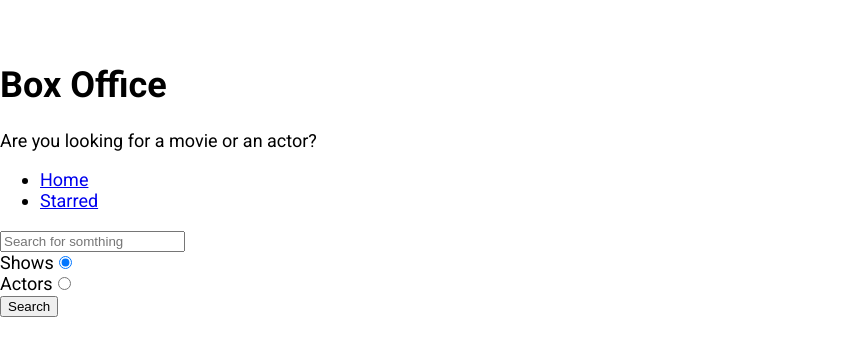
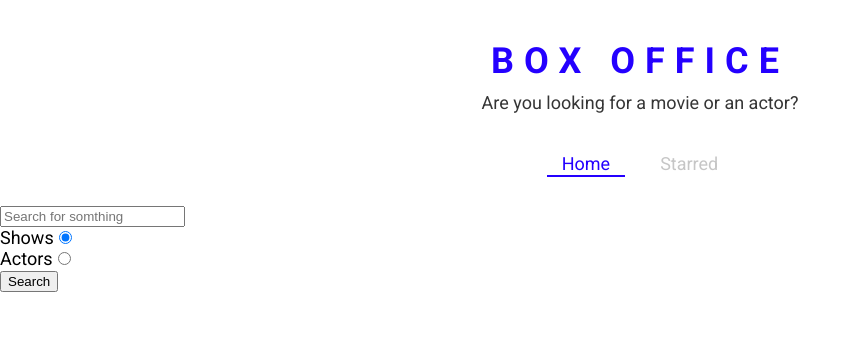
Before and after one commit to Gagandeep-Singh65/box-office, a React (Create React App) app: page / in a window 1280 px wide. Shown: the top 356 px of the page, without its empty margins (0-861 px from the left). Built offline with nearby package versions, Linux system fonts and the light colour scheme; no server answers.

Commit message:
defined theme for styled components and created a few styled components

```diff
--- a/src/App.jsx
+++ b/src/App.jsx
@@ -1,13 +1,24 @@
 import React from 'react';
 /*eslint-disable*/
 import { Switch, Route } from 'react-router-dom';
+
+import { ThemeProvider } from 'styled-components';
 
 import Home from './pages/Home';
 import Show from './pages/Show';
 import Starred from './pages/Starred';
 
+const theme = {
+  mainColors: {
+    blue: '#2400ff',
+    gray: '#c6c6c6',
+    dark: '#353535',
+  },
+};
+
 function App() {
   return (
+    <ThemeProvider theme={theme}>
       <Switch>
         <Route exact path="/">
           <Home />
@@ -24,6 +35,7 @@
           <div>Not Found</div>
         </Route>
       </Switch>
+    </ThemeProvider>
   );
 }
 
--- a/src/components/Navbar.jsx
+++ b/src/components/Navbar.jsx
@@ -1,5 +1,6 @@
 import React from 'react';
-import { Link } from 'react-router-dom';
+import { useLocation } from 'react-router-dom';
+import { NavList, LinkStyled } from './Navbar.styled';
 
 const LINKS = [
   { to: '/', text: 'Home' },
@@ -7,15 +8,21 @@
 ];
 
 const Navbar = () => {
+  const location = useLocation();
   return (
     <div>
-      <ul>
+      <NavList>
         {LINKS.map(item => (
           <li key={item.to}>
-            <Link to={item.to}>{item.text}</Link>
+            <LinkStyled
+              to={item.to}
+              className={item.to === location.pathname ? 'active' : ''}
+            >
+              {item.text}
+            </LinkStyled>
           </li>
         ))}
-      </ul>
+      </NavList>
     </div>
   );
 };
--- /dev/null
+++ b/src/components/Navbar.styled.jsx
@@ -0,0 +1,41 @@
+import styled from 'styled-components';
+import { Link } from 'react-router-dom';
+
+export const NavList = styled.ul`
+  display: flex;
+  justify-content: center;
+  list-style: none;
+  margin: 0 0 30px;
+  padding: 0;
+`;
+
+export const LinkStyled = styled(Link)`
+  margin: 0 10px;
+  padding: 3px 15px;
+  position: relative;
+  text-decoration: none;
+  color: ${({ theme }) => theme.mainColors.gray};
+  &.active {
+    color: ${({ theme }) => theme.mainColors.blue};
+    &:after {
+      content: '';
+      position: absolute;
+      display: block;
+      height: 2px;
+      left: 0%;
+      bottom: 0;
+      background-color: ${({ theme }) => theme.mainColors.blue};
+      animation: slide-in 0.3s ease-in forwards;
+      @keyframes slide-in {
+        from {
+          left: 50%;
+          width: 0;
+        }
+        to {
+          left: 0%;
+          width: 100%;
+        }
+      }
+    }
+  }
+`;
--- a/src/components/Title.jsx
+++ b/src/components/Title.jsx
@@ -1,11 +1,12 @@
 import React from 'react';
+import { TitleWrapper } from './Title.styled';
 
 const Title = ({ title, subtitle }) => {
   return (
-    <div>
+    <TitleWrapper>
       <h1>{title}</h1>
       <p>{subtitle}</p>
-    </div>
+    </TitleWrapper>
   );
 };
 
--- /dev/null
+++ b/src/components/Title.styled.jsx
@@ -0,0 +1,18 @@
+import styled from 'styled-components';
+
+export const TitleWrapper = styled.div`
+  text-align: center;
+  margin: 0 0 40px;
+
+  h1 {
+    color: ${({ theme }) => theme.mainColors.blue};
+    letter-spacing: 10px;
+    text-transform: uppercase;
+    margin: 0 0 10px;
+  }
+
+  p {
+    color: ${({ theme }) => theme.mainColors.dark};
+    margin: 0;
+  }
+`;
```
Lines whose indentation alone changed are shown as unchanged.
